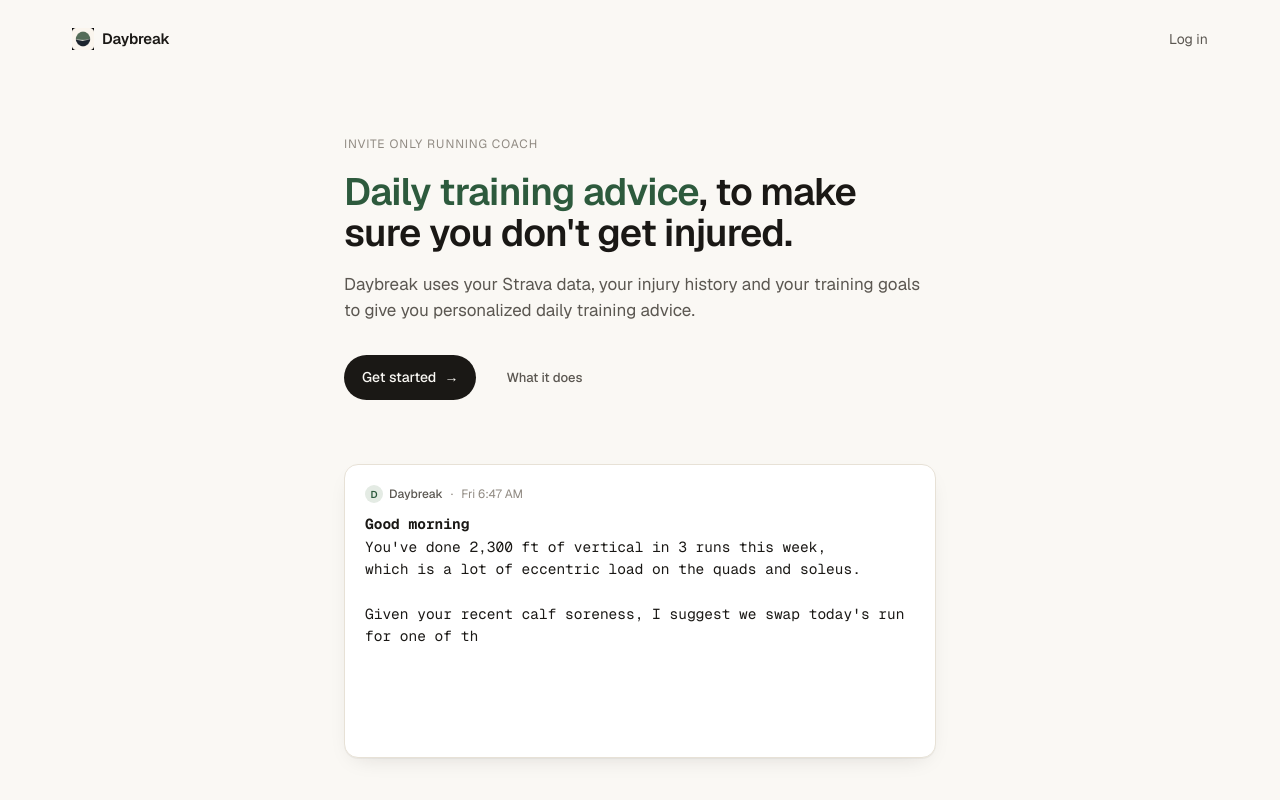
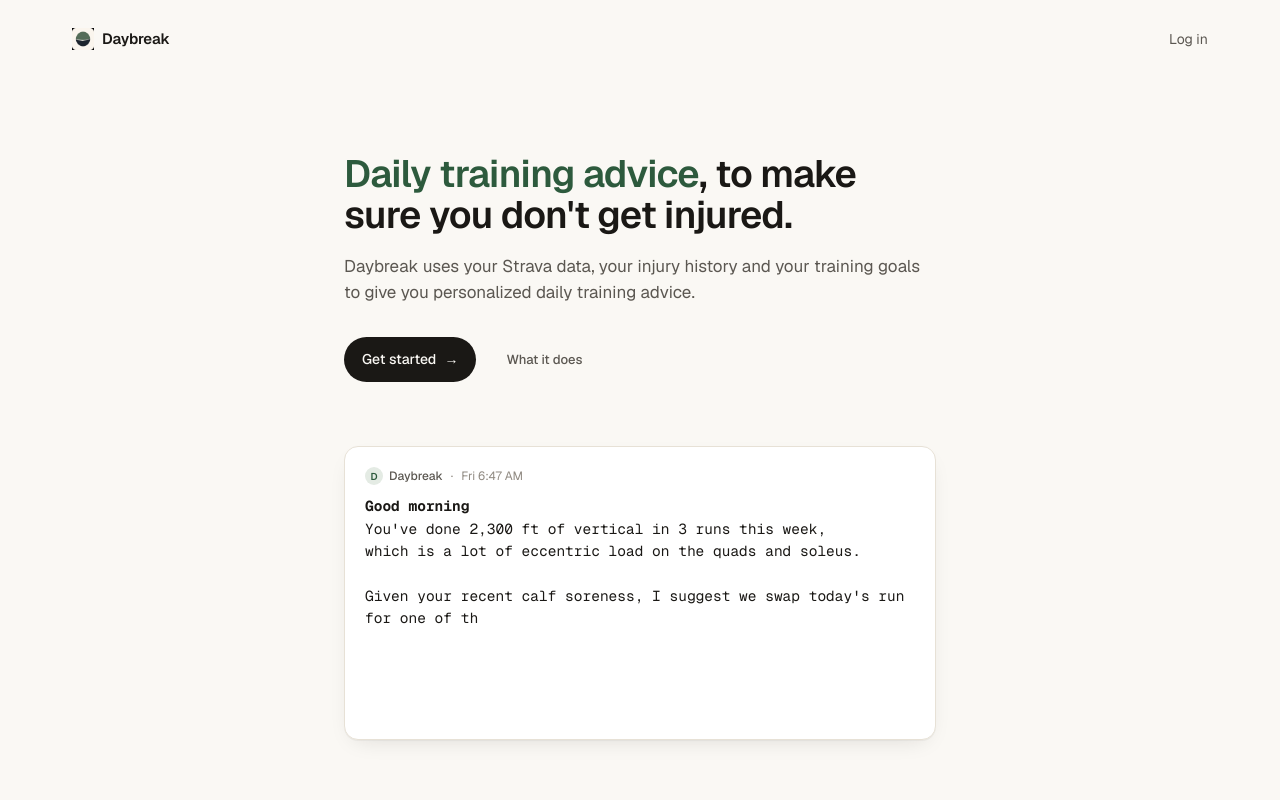
Before and after one commit to dtemple/hammytime, a Next.js app: page / in a window 1280 px wide. Shown: the top 800 px of the page. Built offline with nearby package versions, Linux system fonts and the light colour scheme.

Commit message:
copy changes

```diff
--- a/src/app/page.tsx
+++ b/src/app/page.tsx
@@ -30,7 +30,7 @@
 
       <main className="ht-main">
         <section className="ht-hero">
-          <div className="ht-eyebrow">INVITE ONLY RUNNING COACH</div>
+          <div className="ht-eyebrow"></div>
           <h1 className="ht-h1">
             <span className="ht-h1-accent">Daily training advice</span>, to make sure you
             don&apos;t get injured.
--- a/src/app/signup/page.tsx
+++ b/src/app/signup/page.tsx
@@ -24,7 +24,7 @@
       <main className="min-h-screen flex items-center justify-center bg-white px-4">
         <div className="w-full max-w-sm">
           <p className="text-sm text-zinc-500 mb-1">
-            Daily Telegram coaching for marathon runners.
+            Daily training advice for runners.
           </p>
           <p className="text-sm text-zinc-500 mb-1">Powered by your Strava data.</p>
           <p className="text-sm text-zinc-500 mb-6">Friends only, by invite.</p>
```
